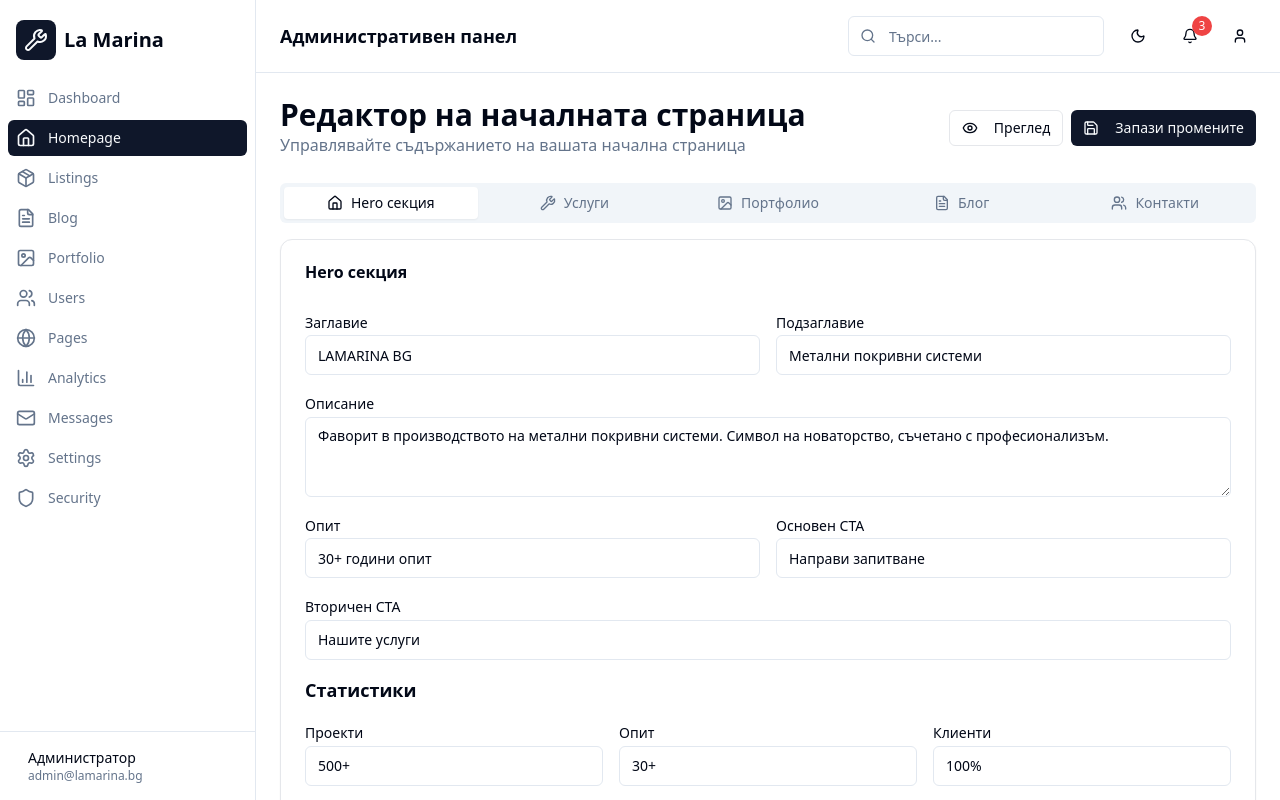
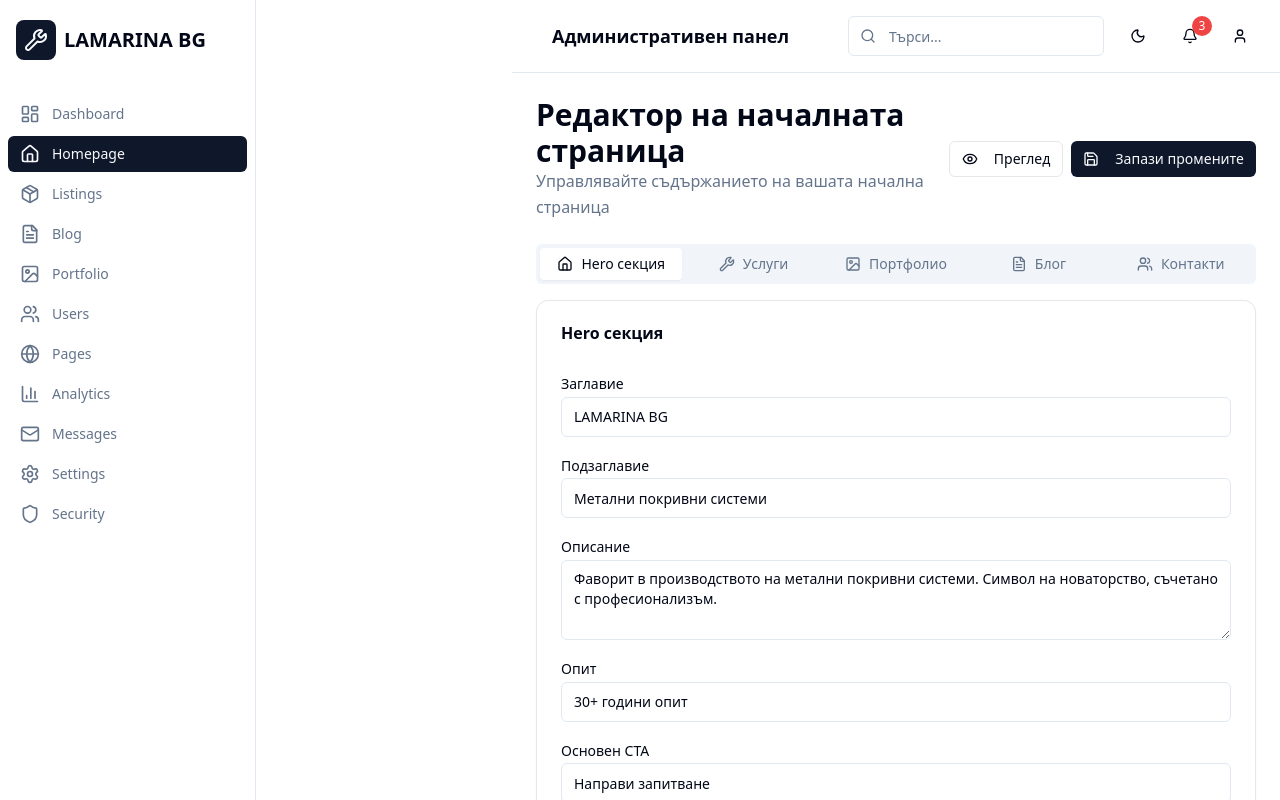
Before and after one commit to linkln33/lamarina, a Next.js app: page /admin/homepage in a window 1280 px wide. Shown: the top 800 px of the page. Built offline with nearby package versions, Linux system fonts and the light colour scheme.

Commit message:
Make admin panel fully mobile responsive with collapsible sidebar

```diff
--- a/src/app/admin/homepage/page.tsx
+++ b/src/app/admin/homepage/page.tsx
@@ -80,26 +80,31 @@ export default function HomepageEditor() {
       </div>
 
       <Tabs value={activeTab} onValueChange={setActiveTab} className="space-y-4">
-        <TabsList className="grid w-full grid-cols-5">
-          <TabsTrigger value="hero" className="flex items-center gap-2">
+        <TabsList className="grid w-full grid-cols-2 md:grid-cols-5">
+          <TabsTrigger value="hero" className="flex items-center gap-2 text-xs md:text-sm">
             <Home className="h-4 w-4" />
-            Hero секция
+            <span className="hidden sm:inline">Hero секция</span>
+            <span className="sm:hidden">Hero</span>
           </TabsTrigger>
-          <TabsTrigger value="services" className="flex items-center gap-2">
+          <TabsTrigger value="services" className="flex items-center gap-2 text-xs md:text-sm">
             <Wrench className="h-4 w-4" />
-            Услуги
+            <span className="hidden sm:inline">Услуги</span>
+            <span className="sm:hidden">Услуги</span>
           </TabsTrigger>
-          <TabsTrigger value="portfolio" className="flex items-center gap-2">
+          <TabsTrigger value="portfolio" className="flex items-center gap-2 text-xs md:text-sm">
             <Image className="h-4 w-4" />
-            Портфолио
+            <span className="hidden sm:inline">Портфолио</span>
+            <span className="sm:hidden">Портфолио</span>
           </TabsTrigger>
-          <TabsTrigger value="blog" className="flex items-center gap-2">
+          <TabsTrigger value="blog" className="flex items-center gap-2 text-xs md:text-sm">
             <FileText className="h-4 w-4" />
-            Блог
+            <span className="hidden sm:inline">Блог</span>
+            <span className="sm:hidden">Блог</span>
           </TabsTrigger>
-          <TabsTrigger value="contact" className="flex items-center gap-2">
+          <TabsTrigger value="contact" className="flex items-center gap-2 text-xs md:text-sm">
             <Users className="h-4 w-4" />
-            Контакти
+            <span className="hidden sm:inline">Контакти</span>
+            <span className="sm:hidden">Контакти</span>
           </TabsTrigger>
         </TabsList>
 
@@ -140,7 +145,7 @@ function HeroEditor({ hero, onUpdate }: { hero: HeroSection; onUpdate: (updates:
         <CardTitle>Hero секция</CardTitle>
       </CardHeader>
       <CardContent className="space-y-4">
-        <div className="grid grid-cols-1 md:grid-cols-2 gap-4">
+        <div className="grid grid-cols-1 gap-4">
           <div>
             <Label htmlFor="hero-title">Заглавие</Label>
             <Input
@@ -169,7 +174,7 @@ function HeroEditor({ hero, onUpdate }: { hero: HeroSection; onUpdate: (updates:
           />
         </div>
 
-        <div className="grid grid-cols-1 md:grid-cols-2 gap-4">
+        <div className="grid grid-cols-1 gap-4">
           <div>
             <Label htmlFor="hero-experience">Опит</Label>
             <Input
@@ -200,7 +205,7 @@ function HeroEditor({ hero, onUpdate }: { hero: HeroSection; onUpdate: (updates:
         {/* Stats */}
         <div className="space-y-4">
           <h3 className="text-lg font-semibold">Статистики</h3>
-          <div className="grid grid-cols-3 gap-4">
+          <div className="grid grid-cols-1 sm:grid-cols-3 gap-4">
             <div>
               <Label htmlFor="stats-projects">Проекти</Label>
               <Input
@@ -237,7 +242,7 @@ function HeroEditor({ hero, onUpdate }: { hero: HeroSection; onUpdate: (updates:
         {/* Features */}
         <div className="space-y-4">
           <h3 className="text-lg font-semibold">Особености</h3>
-          <div className="grid grid-cols-1 md:grid-cols-3 gap-4">
+          <div className="grid grid-cols-1 gap-4">
             <div>
               <Label>Оборудване</Label>
               <Input
@@ -365,7 +370,7 @@ function ServicesEditor({ services, onUpdate }: { services: Service[]; onUpdate:
               </Button>
             </div>
 
-            <div className="grid grid-cols-1 md:grid-cols-2 gap-4">
+            <div className="grid grid-cols-1 gap-4">
               <div>
                 <Label>Заглавие</Label>
                 <Input
--- a/src/app/admin/layout.tsx
+++ b/src/app/admin/layout.tsx
@@ -1,5 +1,6 @@
 "use client"
 
+import { useState } from 'react'
 import { AdminSidebar } from '@/components/admin/admin-sidebar'
 import { AdminHeader } from '@/components/admin/admin-header'
 
@@ -8,13 +9,15 @@ export default function AdminLayout({
 }: {
   children: React.ReactNode
 }) {
+  const [sidebarOpen, setSidebarOpen] = useState(false)
+
   return (
     <div className="min-h-screen bg-background">
       <div className="flex">
-        <AdminSidebar />
+        <AdminSidebar isOpen={sidebarOpen} onClose={() => setSidebarOpen(false)} />
         <div className="flex-1 flex flex-col md:ml-64">
-          <AdminHeader />
-          <main className="flex-1 p-6 overflow-auto">
+          <AdminHeader onMenuClick={() => setSidebarOpen(true)} />
+          <main className="flex-1 p-4 md:p-6 overflow-auto">
             {children}
           </main>
         </div>
--- a/src/components/admin/admin-header.tsx
+++ b/src/components/admin/admin-header.tsx
@@ -1,6 +1,6 @@
 "use client";
 
-import { Search, Moon, Bell, User } from 'lucide-react';
+import { Search, Moon, Bell, User, Menu } from 'lucide-react';
 import { Button } from '@/components/ui/button';
 import { Input } from '@/components/ui/input';
 import { Badge } from '@/components/ui/badge';
@@ -13,17 +13,30 @@ import {
   DropdownMenuTrigger,
 } from '@/components/ui/dropdown-menu';
 
-export function AdminHeader() {
+interface AdminHeaderProps {
+  onMenuClick: () => void;
+}
+
+export function AdminHeader({ onMenuClick }: AdminHeaderProps) {
   return (
     <header className="bg-background border-b border-border">
-      <div className="flex items-center justify-between px-6 py-4">
+      <div className="flex items-center justify-between px-4 md:px-6 py-4">
         <div className="flex items-center space-x-4">
+          {/* Mobile menu button */}
+          <Button
+            variant="ghost"
+            size="sm"
+            onClick={onMenuClick}
+            className="md:hidden"
+          >
+            <Menu className="h-5 w-5" />
+          </Button>
           <h2 className="text-lg font-semibold text-foreground">Административен панел</h2>
         </div>
 
-        <div className="flex items-center space-x-4">
-          {/* Search */}
-          <div className="relative">
+        <div className="flex items-center space-x-2 md:space-x-4">
+          {/* Search - hidden on mobile */}
+          <div className="relative hidden md:block">
             <Search className="absolute left-3 top-1/2 transform -translate-y-1/2 h-4 w-4 text-muted-foreground" />
             <Input
               type="text"
--- a/src/components/admin/admin-sidebar.tsx
+++ b/src/components/admin/admin-sidebar.tsx
@@ -14,9 +14,11 @@ import {
   BarChart3,
   Mail,
   Shield,
-  Home
+  Home,
+  X
 } from 'lucide-react';
 import { cn } from '@/lib/utils';
+import { Button } from '@/components/ui/button';
 
 const navigation = [
   { name: 'Dashboard', href: '/admin', icon: LayoutDashboard },
@@ -32,33 +34,76 @@ const navigation = [
   { name: 'Security', href: '/admin/security', icon: Shield },
 ];
 
-export function AdminSidebar() {
+interface AdminSidebarProps {
+  isOpen: boolean;
+  onClose: () => void;
+}
+
+export function AdminSidebar({ isOpen, onClose }: AdminSidebarProps) {
   const pathname = usePathname();
 
   return (
-    <div className="hidden md:flex md:w-64 md:flex-col md:fixed md:inset-y-0">
-      <div className="flex flex-col flex-grow pt-5 bg-card border-r border-border overflow-y-auto">
-        {/* Logo */}
-        <div className="flex items-center flex-shrink-0 px-4">
+    <>
+      {/* Mobile sidebar overlay */}
+      {isOpen && (
+        <div
+          className="fixed inset-0 z-40 bg-black bg-opacity-50 md:hidden"
+          onClick={onClose}
+        />
+      )}
+
+      {/* Sidebar */}
+      <div className={cn(
+        "fixed inset-y-0 left-0 z-50 w-64 bg-card border-r border-border transform transition-transform duration-300 ease-in-out",
+        "md:translate-x-0 md:static md:inset-0",
+        isOpen ? "translate-x-0" : "-translate-x-full"
+      )}>
+        <div className="flex flex-col h-full">
+          {/* Header with close button for mobile */}
+          <div className="flex items-center justify-between p-4 border-b border-border md:hidden">
             <div className="flex items-center space-x-2">
               <div className="p-2 bg-primary rounded-lg">
                 <Wrench className="h-6 w-6 text-primary-foreground" />
               </div>
-            <span className="text-xl font-bold text-foreground">La Marina</span>
+              <span className="text-xl font-bold text-foreground">LAMARINA BG</span>
+            </div>
+            <Button
+              variant="ghost"
+              size="sm"
+              onClick={onClose}
+              className="md:hidden"
+            >
+              <X className="h-5 w-5" />
+            </Button>
+          </div>
+
+          {/* Logo for desktop */}
+          <div className="hidden md:flex items-center flex-shrink-0 px-4 py-5">
+            <div className="flex items-center space-x-2">
+              <div className="p-2 bg-primary rounded-lg">
+                <Wrench className="h-6 w-6 text-primary-foreground" />
+              </div>
+              <span className="text-xl font-bold text-foreground">LAMARINA BG</span>
             </div>
           </div>
 
           {/* Navigation */}
-        <div className="mt-5 flex-grow flex flex-col">
-          <nav className="flex-1 px-2 space-y-1">
+          <div className="flex-1 overflow-y-auto">
+            <nav className="px-2 py-4 space-y-1">
               {navigation.map((item) => {
                 const isActive = pathname === item.href;
                 return (
                   <Link
                     key={item.name}
                     href={item.href}
+                    onClick={() => {
+                      // Close mobile sidebar when navigating
+                      if (window.innerWidth < 768) {
+                        onClose();
+                      }
+                    }}
                     className={cn(
-                    'group flex items-center px-2 py-2 text-sm font-medium rounded-md transition-colors',
+                      'group flex items-center px-3 py-2 text-sm font-medium rounded-md transition-colors',
                       isActive
                         ? 'bg-primary text-primary-foreground'
                         : 'text-muted-foreground hover:text-foreground hover:bg-accent'
@@ -76,9 +121,13 @@ export function AdminSidebar() {
           </div>
 
           {/* User Profile */}
-        <div className="flex-shrink-0 flex border-t border-border p-4">
-          <div className="flex-shrink-0 w-full group block">
+          <div className="flex-shrink-0 border-t border-border p-4">
             <div className="flex items-center">
+              <div className="flex-shrink-0">
+                <div className="h-8 w-8 bg-primary rounded-full flex items-center justify-center">
+                  <span className="text-sm font-medium text-primary-foreground">A</span>
+                </div>
+              </div>
               <div className="ml-3">
                 <p className="text-sm font-medium text-foreground">Администратор</p>
                 <p className="text-xs text-muted-foreground">admin@lamarina.bg</p>
@@ -87,6 +136,6 @@ export function AdminSidebar() {
           </div>
         </div>
       </div>
-    </div>
+    </>
   );
 }
```
Also changed, not shown: public/grid.svg (added). Lines whose indentation alone changed are shown as unchanged.
